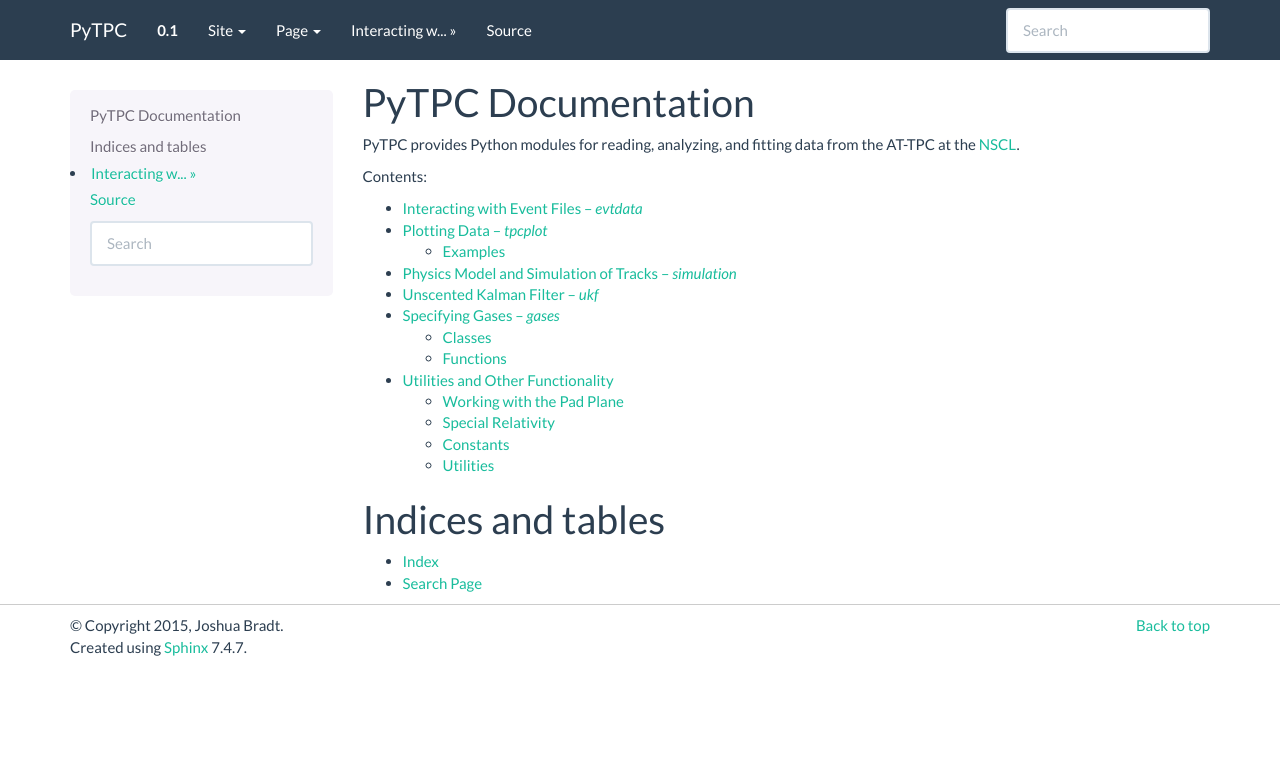
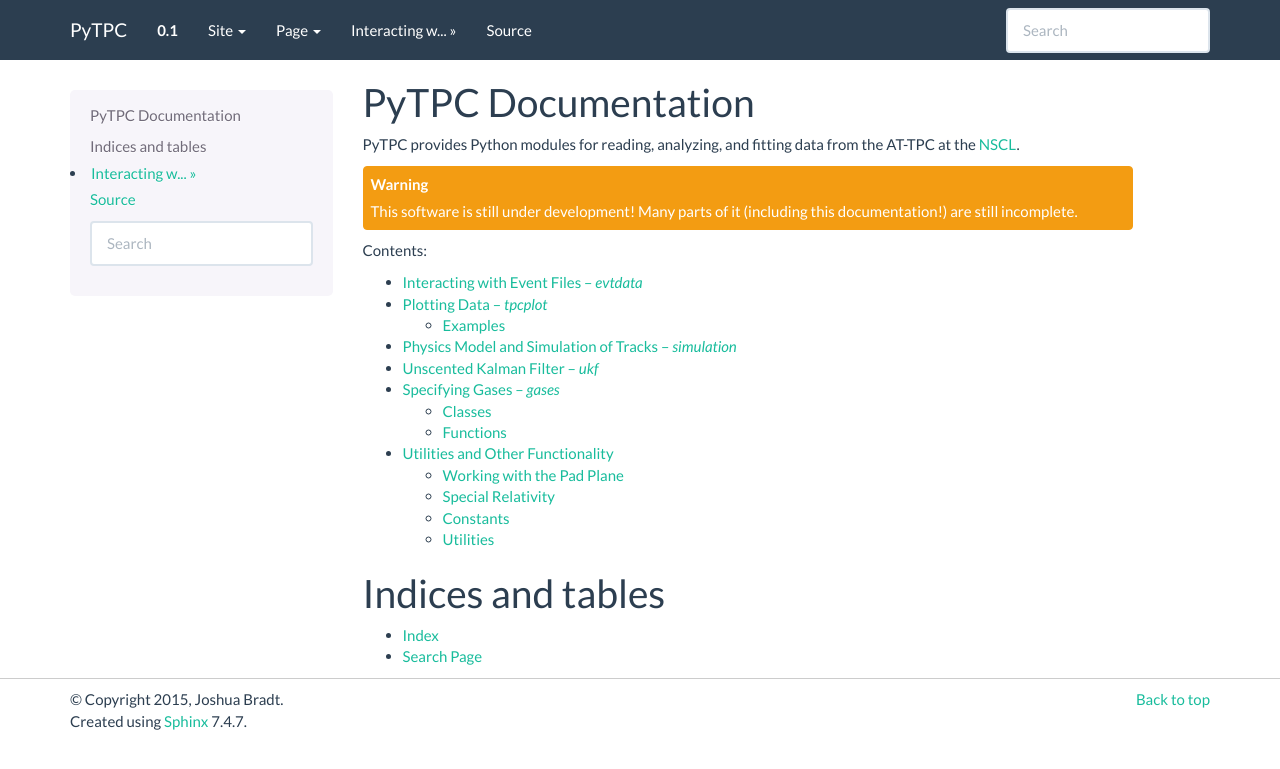
Before and after one commit to chchen123/pytpc, a Sphinx documentation site: the page built from doc/index.rst, in a window 1280 px wide. Shown: the top 769 px of the page. Built offline with Sphinx 7.4.7, drawn with Linux system fonts in a browser that asks for light colours.

Commit message:
Changes for hosting docs on NSCL servers.

```diff
--- a/doc/index.rst
+++ b/doc/index.rst
@@ -8,6 +8,9 @@ PyTPC Documentation
 
 PyTPC provides Python modules for reading, analyzing, and fitting data from the AT-TPC at the
 `NSCL <http://nscl.msu.edu>`_.
+
+..  warning::
+    This software is still under development! Many parts of it (including this documentation!) are still incomplete.
 
 Contents:
 
```
Also changed, not shown: 1 other file.
